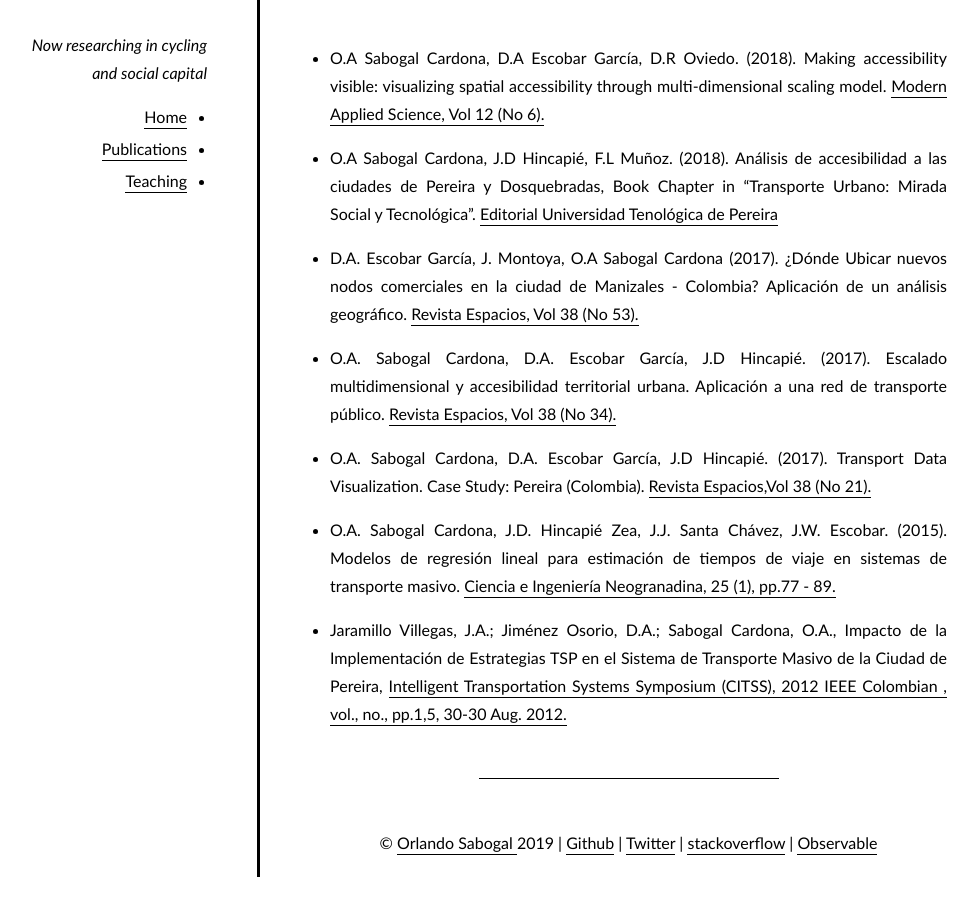
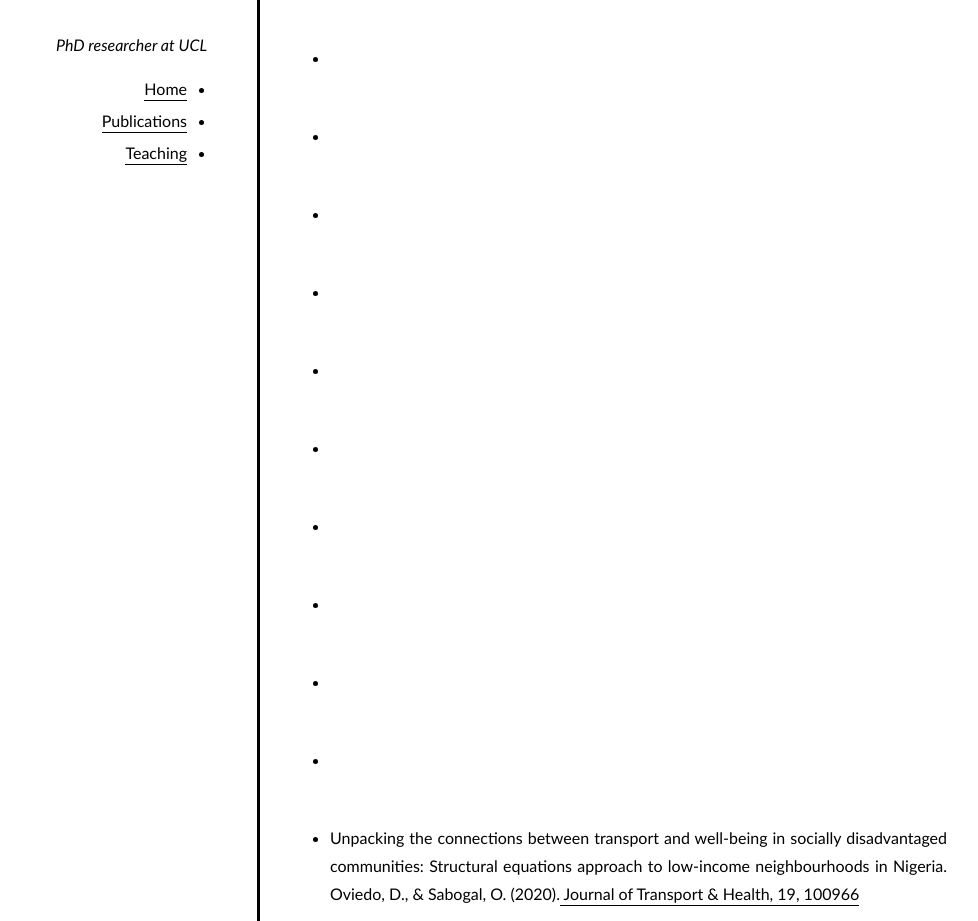
Before and after one commit to orlando-sabogal/orlando-sabogal.github.io, a plain HTML site: page about/index.html in a window 1280 px wide. Shown: the part 169-1090 px from the top of the page, without its empty margins (163-1141 px from the left). Drawn offline with nearby package versions, Linux system fonts and the light colour scheme; some packages are replaced by stand-ins of ours.

Commit message:
general update 2023

```diff
--- a/about/index.html
+++ b/about/index.html
@@ -39,7 +39,7 @@
     <header class="masthead">
       <h1><a href="/">Orlando Sabogal</a></h1>
 
-<p class="tagline">Now researching in cycling and social capital</p>
+<p class="tagline">PhD researcher at UCL</p>
 
       <nav class="menu">
   <input id="menu-check" type="checkbox" />
@@ -78,6 +78,23 @@
 
 
 <ul>
+
+<!--This is a comment. Comments are not displayed in the browser-->
+
+<li><p> <a href=""> </a></p></li>
+<li><p> <a href=""> </a></p></li>
+<li><p> <a href=""> </a></p></li>
+<li><p> <a href=""> </a></p></li>
+<li><p> <a href=""> </a></p></li>
+<li><p> <a href=""> </a></p></li>
+<li><p> <a href=""> </a></p></li>
+<li><p> <a href=""> </a></p></li>
+<li><p> <a href=""> </a></p></li>
+<li><p> <a href=""> </a></p></li>
+<li><p>Unpacking the connections between transport and well-being in socially disadvantaged communities: Structural equations approach to low-income neighbourhoods in Nigeria. Oviedo, D., & Sabogal, O. (2020).<a href="https://www.sciencedirect.com/science/article/pii/S2214140520301705"> Journal of Transport & Health, 19, 100966</a></p></li>
+
+
+
 <li><p>O.A Sabogal Cardona, D.A Escobar García, D.R Oviedo. (2018). Making accessibility visible: visualizing spatial accessibility through multi-dimensional scaling model. <a href="http://www.ccsenet.org/journal/index.php/mas/article/view/75048">Modern Applied Science, Vol 12 (No 6).</a></p></li>
 
 <li><p>O.A Sabogal Cardona, J.D Hincapié, F.L Muñoz. (2018). Análisis de accesibilidad a las ciudades de Pereira y Dosquebradas, Book Chapter in “Transporte Urbano: Mirada Social y Tecnológica”. <a href="https://www.dropbox.com/s/xrk29wyp5joojfd/transporte%20urbano.pdf?dl=0">Editorial Universidad Tenológica de Pereira</a></p></li>
@@ -109,7 +126,7 @@
 
 
   <hr>
-  <div class="copyright">&copy; <a href="https://orlando-sabogal.github.io/">Orlando Sabogal </a> 2019 | <a href="https://github.com/orlando-sabogal">Github</a> | <a href="https://twitter.com/AntonioSabogal">Twitter</a> | <a href="https://stackoverflow.com/users/12034972/orlando-sabogal">stackoverflow</a> | <a href="https://observablehq.com/@orlando-sabogal">Observable</a></div>
+  <div class="copyright">&copy; <a href="https://orlando-sabogal.github.io/">Orlando Sabogal </a> 2023 | <a href="https://github.com/orlando-sabogal">Github</a> | <a href="https://twitter.com/AntonioSabogal">Twitter</a> | <a href="https://stackoverflow.com/users/12034972/orlando-sabogal">stackoverflow</a></div>
 
   </footer>
   </article>
```
Also changed, not shown: categories/index.html (+2 -2 lines), index.html (+15 -6 lines), teaching/index.html (+22 -6 lines).
